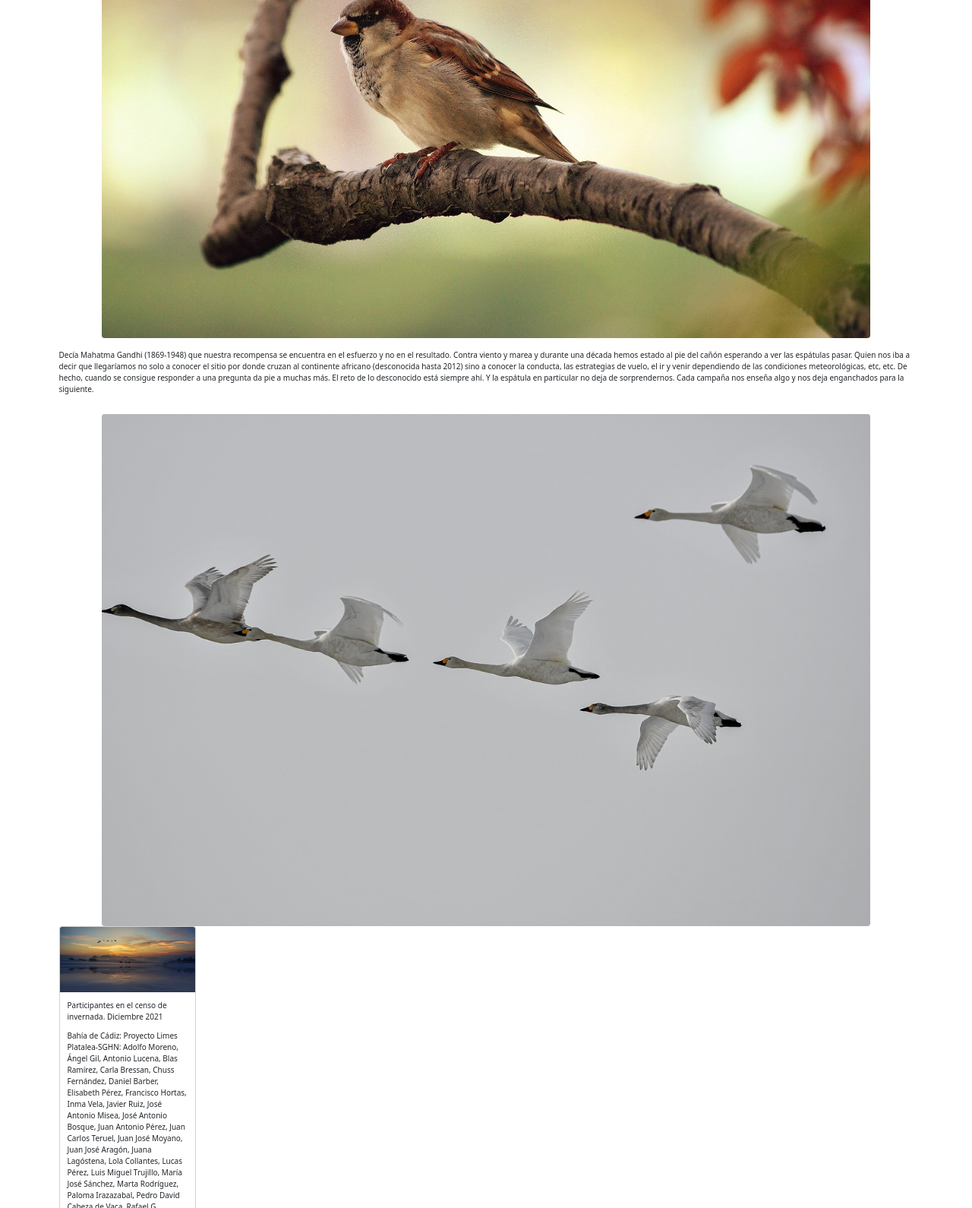
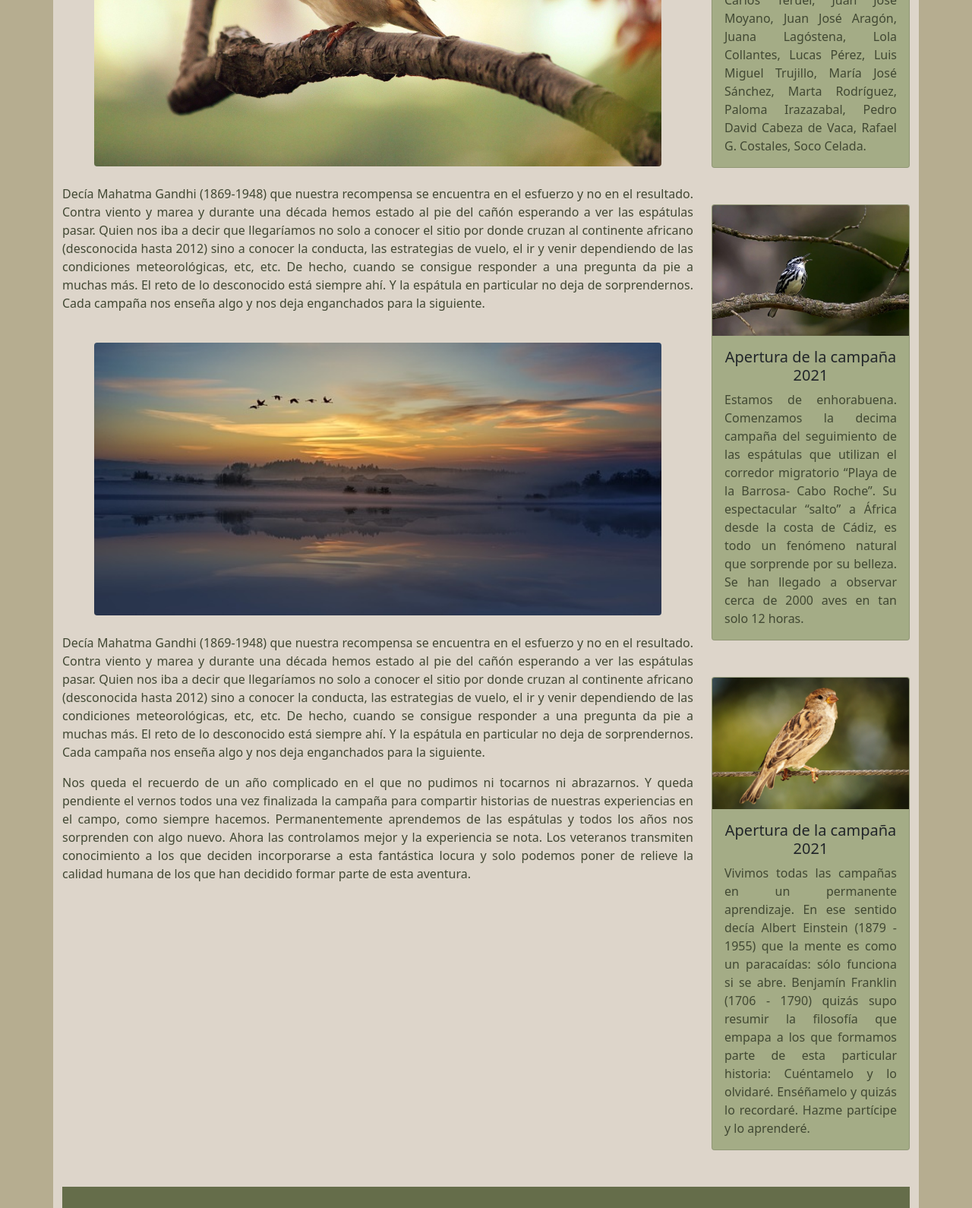
Before and after one commit to SalmaIF00/Examen-DIW, a plain HTML site: page index.html in a window 1280 px wide. Shown: the part 1210-2800 px from the top of the page at 76% size. Drawn offline with nearby package versions, Linux system fonts and the light colour scheme.

Commit message:
Add files via upload
v.2

```diff
--- a/css/estilo.scss
+++ b/css/estilo.scss
@@ -0,0 +1,42 @@
+@import "./variables.scss";
+@font-face {
+    font-family: 'OpenDyslexic';
+    src: url(css/OpenDyslexic-Bold.otf) format('opentype');
+  }
+body{
+    background-color: $color-B2;
+}
+#contenedor-principal{
+    background-color: $color-B1;
+
+
+    #navegador{
+        background-color: $color-V2;
+
+        }
+        .imgcarousel{
+            height: 35em;
+        }
+        p{
+            text-align: justify;
+            color:  $color-V1;
+        }
+        h5{
+            text-align: center;
+        }
+        h3{
+            text-align: center;
+            color:  $color-V1;
+        }
+        .imagenp{
+            width:90%;
+        }
+        .tarjeta{
+        background-color:$color-V3;
+    }
+
+    #footer{
+        background-color: $color-V2;
+    }
+
+}
--- a/css/variables.scss
+++ b/css/variables.scss
@@ -1,23 +1,18 @@
-$color-nav: #8bc1eb;
-$background: #b5cada;
-$color_titulos: #76c4ff;
-$color_texto: #002643;
-$color_texto: #002643;
+/*Paleta de colores*/
 
+/*Marrones*/
+$color-M1:#582F0E;
+$color-M2:#7F4F24;
+$color-M3:#936639;
 
-@mixin ancho_alto($ancho ,$alto){
-    width: $ancho;
-    height: $alto;
-}
+/*Beiges*/
+$color-B1:#ddd5ca;
+$color-B2:#B6AD90;
+$color-B3:#C2C5AA;
 
+/*Verdes*/
+$color-V1: #414833;
+$color-V2: #656D4A;
+$color-V3: #A4AC86;
 
-@mixin coloryletras_nav{
-background-color:$color-nav ;
-
-
-
-}
-@mixin titulo_centrado{
-
-
-}
+/*https://coolors.co/palette/582f0e-7f4f24-936639-a68a64-b6ad90-c2c5aa-a4ac86-656d4a-414833-333d29*/
--- a/index.html
+++ b/index.html
@@ -1,37 +1,35 @@
 <!DOCTYPE html>
-<html lang="en">
+<html lang="es">
 <head>
     <meta charset="UTF-8">
     <meta http-equiv="X-UA-Compatible" content="IE=edge">
     <meta name="viewport" content="width=device-width, initial-scale=1.0">
-    <link href="https://cdn.jsdelivr.net/npm/bootstrap@5.0.2/dist/css/bootstrap.min.css" rel="stylesheet" integrity="sha384-EVSTQN3/azprG1Anm3QDgpJLIm9Nao0Yz1ztcQTwFspd3yD65VohhpuuCOmLASjC" crossorigin="anonymous">
-    <script src="https://cdn.jsdelivr.net/npm/bootstrap@5.0.2/dist/js/bootstrap.bundle.min.js" integrity="sha384-MrcW6ZMFYlzcLA8Nl+NtUVF0sA7MsXsP1UyJoMp4YLEuNSfAP+JcXn/tWtIaxVXM" crossorigin="anonymous"></script>
-    <script src="https://cdn.jsdelivr.net/npm/@popperjs/core@2.9.2/dist/umd/popper.min.js" integrity="sha384-IQsoLXl5PILFhosVNubq5LC7Qb9DXgDA9i+tQ8Zj3iwWAwPtgFTxbJ8NT4GN1R8p" crossorigin="anonymous"></script>
-    <script src="https://cdn.jsdelivr.net/npm/bootstrap@5.0.2/dist/js/bootstrap.min.js" integrity="sha384-cVKIPhGWiC2Al4u+LWgxfKTRIcfu0JTxR+EQDz/bgldoEyl4H0zUF0QKbrJ0EcQF" crossorigin="anonymous"></script>
-    <link rel="stylesheet" href="https://maxcdn.bootstrapcdn.com/bootstrap/3.3.2/css/bootstrap.min.css">
-    <link rel="stylesheet" href="./css/">
-    <link rel="stylesheet" href="https://maxcdn.bootstrapcdn.com/bootstrap/3.3.2/css/bootstrap-theme.min.css">
-    <script src="https://maxcdn.bootstrapcdn.com/bootstrap/3.3.2/js/bootstrap.min.js"></script>
-    <script src="jquery/jquery.js"></script>
-<script type="text/javascript" src='js/bootstrap.min.js'></script>
-<link rel="stylesheet" href="css/bootstrap.css" />
+    <link href="https://cdn.jsdelivr.net/npm/bootstrap@5.1.3/dist/css/bootstrap.min.css" rel="stylesheet" integrity="sha384-1BmE4kWBq78iYhFldvKuhfTAU6auU8tT94WrHftjDbrCEXSU1oBoqyl2QvZ6jIW3" crossorigin="anonymous">
+    <script src="https://cdn.jsdelivr.net/npm/bootstrap@5.1.3/dist/js/bootstrap.bundle.min.js" integrity="sha384-ka7Sk0Gln4gmtz2MlQnikT1wXgYsOg+OMhuP+IlRH9sENBO0LRn5q+8nbTov4+1p" crossorigin="anonymous"></script>
+    <script src="https://cdn.jsdelivr.net/npm/@popperjs/core@2.10.2/dist/umd/popper.min.js" integrity="sha384-7+zCNj/IqJ95wo16oMtfsKbZ9ccEh31eOz1HGyDuCQ6wgnyJNSYdrPa03rtR1zdB" crossorigin="anonymous"></script>
+    <script src="https://cdn.jsdelivr.net/npm/bootstrap@5.1.3/dist/js/bootstrap.min.js" integrity="sha384-QJHtvGhmr9XOIpI6YVutG+2QOK9T+ZnN4kzFN1RtK3zEFEIsxhlmWl5/YESvpZ13" crossorigin="anonymous"></script>
+    <script src="https://code.jquery.com/jquery-3.3.1.slim.min.js" integrity="sha384-q8i/X+965DzO0rT7abK41JStQIAqVgRVzpbzo5smXKp4YfRvH+8abtTE1Pi6jizo" crossorigin="anonymous"></script>
+    <script src="https://cdn.jsdelivr.net/npm/popper.js@1.14.6/dist/umd/popper.min.js" integrity="sha384-wHAiFfRlMFy6i5SRaxvfOCifBUQy1xHdJ/yoi7FRNXMRBu5WHdZYu1hA6ZOblgut" crossorigin="anonymous"></script>
+    <script src="https://cdn.jsdelivr.net/npm/bootstrap@4.2.1/dist/js/bootstrap.min.js" integrity="sha384-B0UglyR+jN6CkvvICOB2joaf5I4l3gm9GU6Hc1og6Ls7i6U/mkkaduKaBhlAXv9k" crossorigin="anonymous"></script>
+    <link rel="stylesheet" href="./css/estilo.css">
+    <link rel="stylesheet" href="./css/variables.css">
+    <script src="./js/CambiarFuente.js"></script>
+    <meta name="viewport" content="width=device-width, initial-scale=1">
     <title>Document</title>
 </head>
-
 <body>
-    <div class="container">
+    <div class="container" id="contenedor-principal">
         <div class="row">
-
-            <div class="col-xs-12" id="navegador">
-                <nav class="navbar navbar-expand-lg navbar-light bg-light">
-                    <a class="navbar-brand" href="#">Limes Platalea </a>
+            <div class="col-md-12 ">
+                       <nav class="navbar navbar-expand-lg navbar-dark " id="navegador">
+                        <a class="navbar-brand" href="#">Limes Platalea</a>
                         <button class="navbar-toggler" type="button" data-toggle="collapse" data-target="#navbarNav" aria-controls="navbarNav" aria-expanded="false" aria-label="Toggle navigation">
                           <span class="navbar-toggler-icon"></span>
                         </button>
                         <div class="collapse navbar-collapse" id="navbarNav">
                           <ul class="navbar-nav">
                             <li class="nav-item active">
-                          <a class="nav-link" href="#">Novedades <span class="sr-only"></span></a>
+                              <a class="nav-link" href="http://limesplatalea.blogspot.com/">Novedades <span class="sr-only"></span></a>
                             </li>
                             <li class="nav-item">
                               <a class="nav-link" href="#" > Inicio</a>
@@ -48,21 +46,29 @@
                             </ul>
                         </div>
                       </nav>
-            </div>
-        </div>
-
                <br>
-        <h1>Limes Platalea</h1>
                       <div id="carouselExampleInterval" class="carousel slide" data-bs-ride="carousel">
                         <div class="carousel-inner">
                           <div class="carousel-item active" data-bs-interval="10000">
-                <img src="./img/pajaro1.jpg" class="d-block w-100" alt="pajaro1carousel">
+                            <img src="./img/pajaro6.jpg" class="d-block w-100 imgcarousel" alt="pajaro1carousel" id="imgcarousel1">
+                            <div class="carousel-caption d-none d-md-block">
+                              <h5>Proyecto de la Sociedad Gaditana de Historia Natural sobre la migración de la Espátula (Platalea leucorodia) por el corredor migratorio Playa de la Barrosa-Cabo Roche (Cádiz, España)</h5>
+
+                            </div>
                           </div>
                           <div class="carousel-item" data-bs-interval="2000">
-                <img src="./img/pajaro2.jpg" class="d-block w-100" alt="pajaro2carousel">
+                            <img src="./img/pajaro7.jpg" class="d-block w-100 imgcarousel" alt="pajaro2carousel" id="imgcarousel2">
+                            <div class="carousel-caption d-none d-md-block">
+                              <h5>Proyecto de la Sociedad Gaditana de Historia Natural sobre la migración de la Espátula (Platalea leucorodia) por el corredor migratorio Playa de la Barrosa-Cabo Roche (Cádiz, España)</h5>
+
+                            </div>
                           </div>
                           <div class="carousel-item">
-                <img src="./img/cabecera.jpg" class="d-block w-100" alt="pajaro3 carousel">
+                            <img src="./img/pajaro8.jpg" class="d-block w-100 imgcarousel" alt="pajaro3 carousel" id="imgcarousel3">
+                            <div class="carousel-caption d-none d-md-block">
+                              <h5>Proyecto de la Sociedad Gaditana de Historia Natural sobre la migración de la Espátula (Platalea leucorodia) por el corredor migratorio Playa de la Barrosa-Cabo Roche (Cádiz, España)</h5>
+
+                            </div>
                           </div>
                         </div>
                         <button class="carousel-control-prev" type="button" data-bs-target="#carouselExampleInterval" data-bs-slide="prev">
@@ -74,57 +80,74 @@
                           <span class="visually-hidden">Next</span>
                         </button>
                       </div>
+
                       <br>
                                            <br>
+
                 <div class="row">
-            <div class="col-xs-9"> <h3>Una década de seguimiento</h3>
+                    <div class="col-md-9 col-xs-9">
+                        <h3>Una década de seguimiento</h3>
             <p>Casi sin darnos cuenta han pasado ya 10 años. Allá por el año 2012 comenzamos una aventura que ya forma parte de nuestras vidas. Un encuentro repetido en el tiempo con los compañeros y ya amigos y con nuestras queridas espátulas. Hemos superado retos y problemas, pero ahí seguimos. Esta campaña se pudo desarrollar sin problemas y sorteamos bien la pandemia. La azotea de las espátulas del Cuartel del Mar (Torre del Puerco) en Chiclana, así como Cabo Roche en Conil se han convertido en lugar de encuentro no solo de los participantes, sino de los amigos que oyeron de este proyecto y fueron a ver de qué iba eso de ver aves cruzando hacia África. De esta manera un porcentaje importante se engancharon y forman ya parte de la familia Limes. </p>
         <br>
-            <img src="./img/cabecera.jpg" class="rounded mx-auto d-block"   alt="imagen pajaro" width="90%" >
+            <img src="./img/cabecera.jpg" class="rounded mx-auto d-block imagenp"  id="imagenp1" alt="imagen pajaro"  >
+        <br>
+            <p >Decía Mahatma Gandhi (1869-1948) que nuestra recompensa se encuentra en el esfuerzo y no en el resultado. Contra viento y marea y durante una década hemos estado al pie del cañón esperando a ver las espátulas pasar. Quien nos iba a decir que llegaríamos no solo a conocer el sitio por donde cruzan al continente africano (desconocida hasta 2012) sino a conocer la conducta, las estrategias de vuelo, el ir y venir dependiendo de las condiciones meteorológicas, etc, etc. De hecho, cuando se consigue responder a una pregunta da pie a muchas más. El reto de lo desconocido está siempre ahí. Y la espátula en particular no deja de sorprendernos. Cada campaña nos enseña algo y nos deja enganchados para la siguiente.</p>
+        <br>
+        <img src="./img/pajaro4.jpg"  alt="imagen pajaros volando"  id="imagenp2" class="rounded mx-auto d-block imagenp" >
         <br>
         <p>Decía Mahatma Gandhi (1869-1948) que nuestra recompensa se encuentra en el esfuerzo y no en el resultado. Contra viento y marea y durante una década hemos estado al pie del cañón esperando a ver las espátulas pasar. Quien nos iba a decir que llegaríamos no solo a conocer el sitio por donde cruzan al continente africano (desconocida hasta 2012) sino a conocer la conducta, las estrategias de vuelo, el ir y venir dependiendo de las condiciones meteorológicas, etc, etc. De hecho, cuando se consigue responder a una pregunta da pie a muchas más. El reto de lo desconocido está siempre ahí. Y la espátula en particular no deja de sorprendernos. Cada campaña nos enseña algo y nos deja enganchados para la siguiente.</p>
+      <p class="text-justify">Nos queda el recuerdo de un año complicado en el que no pudimos ni tocarnos ni abrazarnos. Y queda pendiente el vernos todos una vez finalizada la campaña para compartir historias de nuestras experiencias en el campo, como siempre hacemos. Permanentemente aprendemos de las espátulas y todos los años nos sorprenden con algo nuevo. Ahora las controlamos mejor y la experiencia se nota. Los veteranos transmiten conocimiento a los que deciden incorporarse a esta fantástica locura y solo podemos poner de relieve la calidad humana de los que han decidido formar parte de esta aventura.</p>
+      </div>
                     <br>
-        <img src="./img/pajaro2.jpg"  alt="imagen pajaros volando" class="rounded mx-auto d-block"  width="90%">
-     </div>
+                    <br>
+                    <div class="col-md-3 col-xs-3" >
+                        <div class="card tarjeta" id="cards1">
+                            <img src="./img/pajaro2.jpg" class="card-img-top" alt="pajaro">
 
+                            <div class="card-body">
+                                <h5> Participantes en el censo de invernada. Diciembre 2021</h5>
+                                <p class="card-text">Bahía de Cádiz: Proyecto Limes Platalea-SGHN: Adolfo Moreno, Ángel Gil, Antonio Lucena, Blas Ramírez, Carla Bressan, Chuss Fernández, Daniel Barber, Elisabeth Pérez, Francisco Hortas, Inma Vela, Javier Ruiz, José Antonio Misea, José Antonio Bosque, Juan Antonio Pérez, Juan Carlos Teruel, Juan José Moyano, Juan José Aragón, Juana Lagóstena, Lola Collantes, Lucas Pérez, Luis Miguel Trujillo, María José Sánchez, Marta Rodríguez, Paloma Irazazabal, Pedro David Cabeza de Vaca, Rafael G. Costales, Soco Celada.</p>
 
-    <div class="col-xs-3 ">
-                 <div class="card" style="width: 18rem;">
-                    <img src="./img/pajaro4.jpg" class="card-img-top" alt="pajaro">
-                    <div class="card-body">
-                      <p class="card-text">Participantes en el censo de invernada. Diciembre 2021</p>
-                      <p class="card-text">Bahía de Cádiz: Proyecto Limes Platalea-SGHN: Adolfo Moreno, Ángel Gil, Antonio Lucena, Blas Ramírez, Carla Bressan, Chuss Fernández, Daniel Barber, Elisabeth Pérez, Francisco Hortas, Inma Vela, Javier Ruiz, José Antonio Misea, José Antonio Bosque, Juan Antonio Pérez, Juan Carlos Teruel, Juan José Moyano, Juan José Aragón, Juana Lagóstena, Lola Collantes, Lucas Pérez, Luis Miguel Trujillo, María José Sánchez, Marta Rodríguez, Paloma Irazazabal, Pedro David Cabeza de Vaca, Rafael G. Costales, Soco Celada.</p>
                             </div>
                              </div>
                              <br>
                              <br>
+                        <div class="card tarjeta" id="cards2">
+
+                                <img src="./img/pajaro5.jpg" class="card-img-top" alt="pajaro">
+                                <div class="card-body">
+                                    <h5>Apertura de la campaña 2021</h5>
+                                    <p class="card-text">Estamos de enhorabuena. Comenzamos la decima campaña del seguimiento de las espátulas que utilizan el corredor migratorio “Playa de la Barrosa- Cabo Roche”. Su espectacular “salto” a África desde la costa de Cádiz, es todo un fenómeno natural que sorprende por su belleza. Se han llegado a observar cerca de 2000 aves en tan solo 12 horas. </p>
+                            </div>
+                        </div>
                         <br>
                         <br>
-                  <div class="card" style="width: 18rem;">
-                    <img src="./img/pajaro5.jpg" class="card-img-top" alt="pajaro">
+                   <div class="card tarjeta" id="cards3">
+
+                           <img src="./img/pajaro9.jpg" class="card-img-top" alt="pajaro">
                            <div class="card-body">
-                      <p class="card-text">Apertura de la campaña 2021</p>
-                      <p class="card-text">Estamos de enhorabuena. Comenzamos la decima campaña del seguimiento de las espátulas que utilizan el corredor migratorio “Playa de la Barrosa- Cabo Roche”. Su espectacular “salto” a África desde la costa de Cádiz, es todo un fenómeno natural que sorprende por su belleza. Se han llegado a observar cerca de 2000 aves en tan solo 12 horas. </p>
+                               <h5>Apertura de la campaña 2021</h5>
+                               <p class="card-text">Vivimos todas las campañas en un permanente aprendizaje. En ese sentido decía Albert Einstein (1879 - 1955) que la mente es como un paracaídas: sólo funciona si se abre.
+
+                                Benjamín Franklin (1706 - 1790) quizás supo resumir la filosofía que empapa a los que formamos parte de esta particular historia: Cuéntamelo y lo olvidaré. Enséñamelo y quizás lo recordaré. Hazme partícipe y lo aprenderé.
+                             </p>
+                       </div>
+                   </div>
+                    </div>
                 </div>
               </div>
 
         </div>
+                        <br>
+                         <br>
+                        <!--PIE DE PAGINA-->
+                        <footer class="bg-light">
+                          <div class="text-center p-5" id="footer">
+                            <img src="./img/Logo.JPG" alt="logo" id="logo">
+                            <br>
+                            <a class="text-dark" href="#">Contacta con nosotros en examen@dawsalma.com </a>
                           </div>
-    <br>
-        <footer class="bg-light text-center text-lg-start">
-
-            <div class="text-center p-5">
-                Contacta con nosotros en examen@dawsalma.com
-              <a class="text-dark" href="#"></a>
+                        </footer>
     </div>
-
-          </footer>
-
-
-
-
-
-    </div> <
-
 </body>
 </html>
```
Also changed, not shown: css/estilo.css (added), css/variables.css (added), img/Logo.JPG (added), img/pajaro6.jpg (added), img/pajaro7.jpg (added), img/pajaro8.jpg (added), img/pajaro9.jpg (added), 2 other files. Lines whose indentation alone changed are shown as unchanged.
